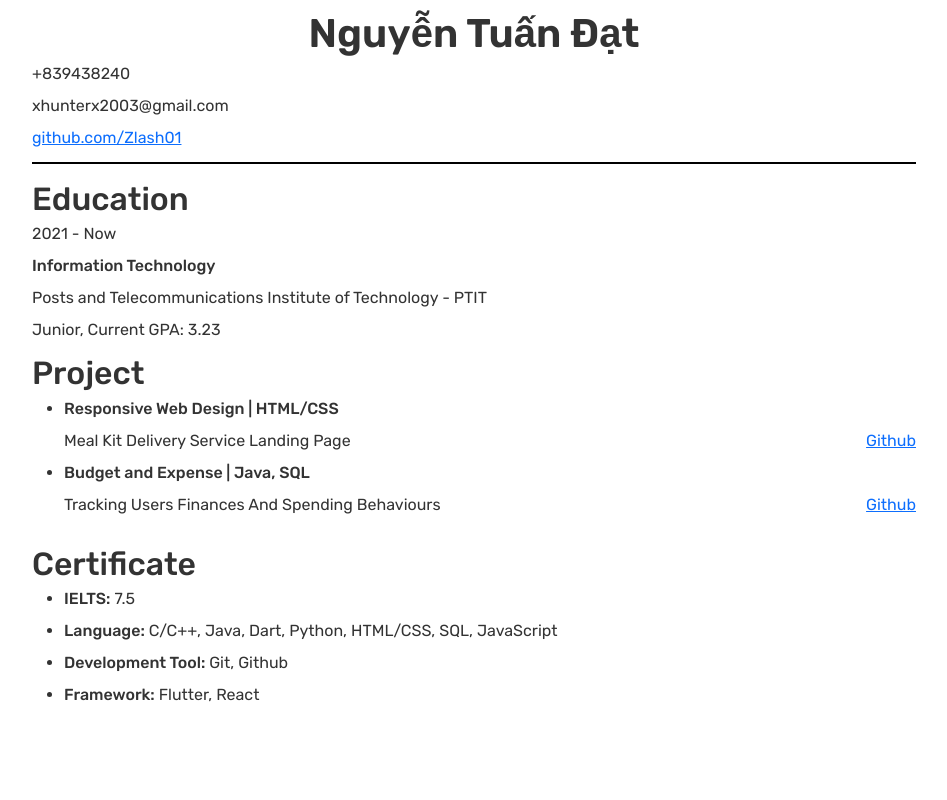
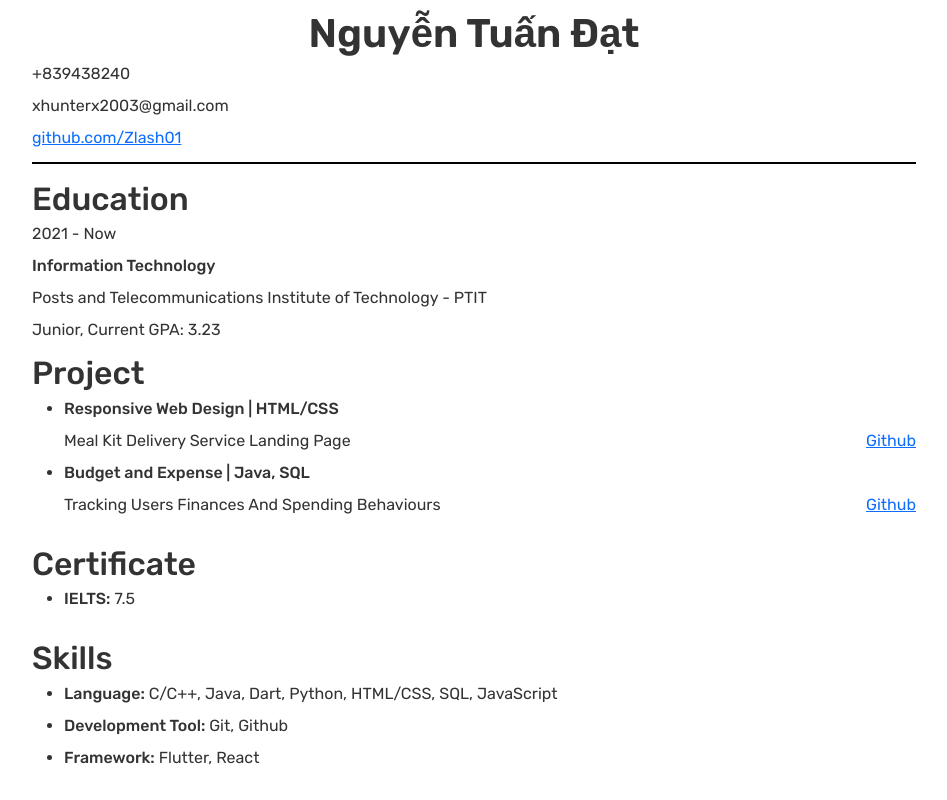
Before and after one commit to Zlash01/personal-cv, a plain HTML site: page index.html in a window 1280 px wide. Shown: the whole page, without its empty margins (166-1113 px from the left). Drawn offline with nearby package versions, Linux system fonts and the light colour scheme.

Commit message:
fix some bugs

```diff
--- a/index.html
+++ b/index.html
@@ -60,6 +60,7 @@
       </ul>
     </section>
     <section class="skills">
+      <h2>Skills</h2>
       <ul>
         <li>
           <p><span class="bold">Language:</span> C/C++, Java, Dart, Python, HTML/CSS, SQL, JavaScript</p>
--- a/style.css
+++ b/style.css
@@ -1,16 +1,15 @@
-*
-{
+* {
   margin: 0;
   padding: 0;
   box-sizing: inherit;
 }
 
-html{
-  font-size: 62,5%;
+html {
+  font-size: 62, 5%;
   box-sizing: border-box;
 }
 
-body{
+body {
   font-family: "Rubik", sans-serif;
   line-height: 1;
   font-weight: 400;
@@ -19,34 +18,34 @@ body{
   padding: 0 3rem;
 }
 
-
-h1{
+h1 {
   text-align: center;
   font-weight: 600;
 }
 
-
-
-.bold{
+.bold {
   font-weight: 500;
 }
 
-.flex-hfill{
+.flex-hfill {
   display: flex;
   justify-content: space-between;
 }
-
 
 .personal-info {
   padding-bottom: 1rem;
   border-bottom: 2px solid #000;
 }
 
-.cross{
+.cross {
   padding-bottom: 1rem;
   border-bottom: 2px solid #000;
 }
 
-.education{
+.education {
   padding-top: 1rem;
 }
+
+.skills {
+  padding-top: 1rem;
+}
```
